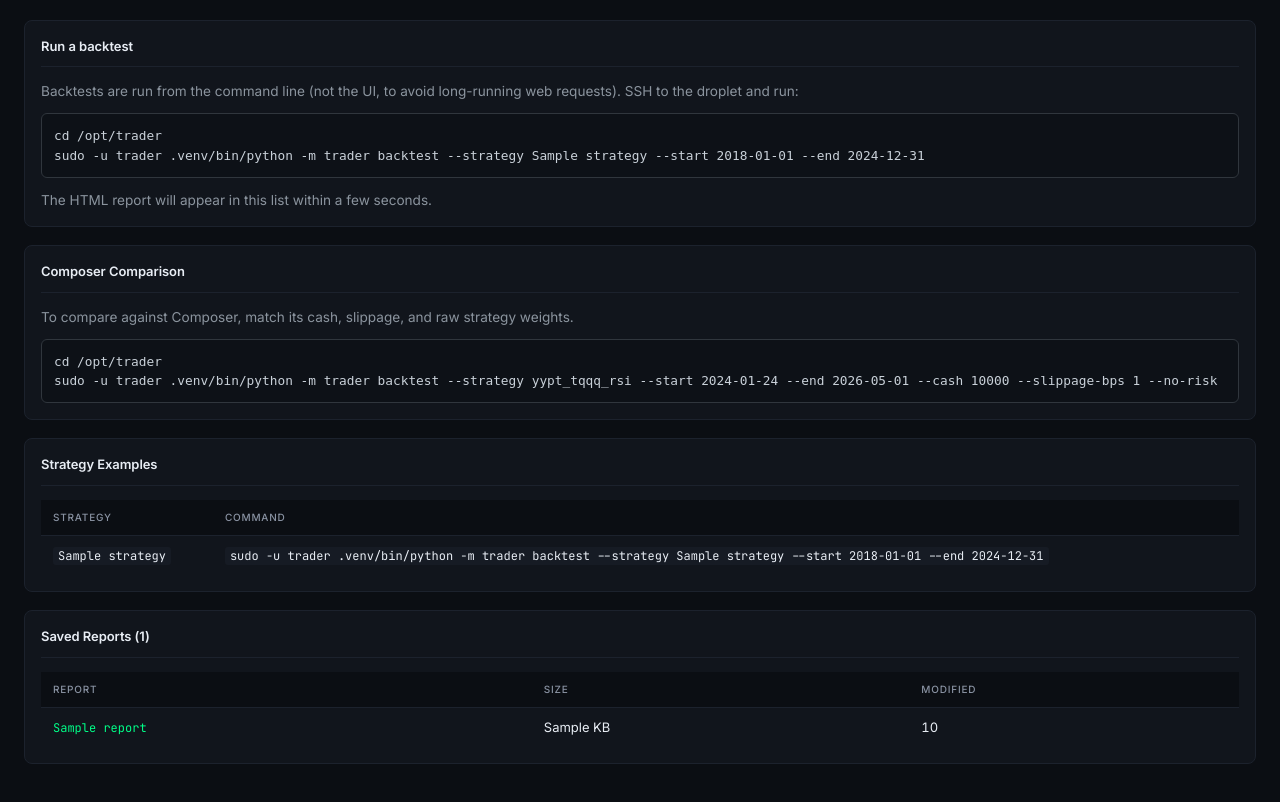
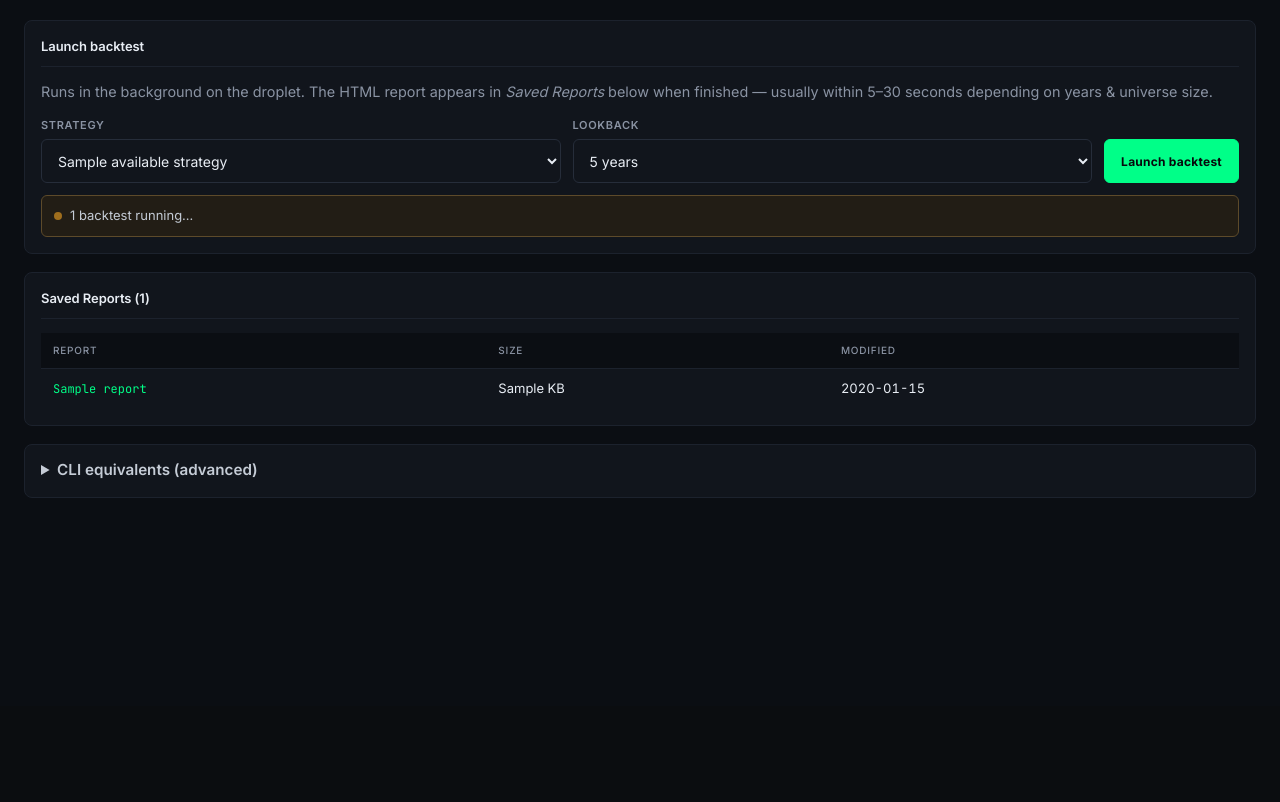
Before and after one commit to drizzle/trader, a FastAPI app: template trader/dashboard/templates/backtests.html in a window 1280 px wide. Shown: the part 94-896 px from the top of the page. After the commit the page ends 592 px from the top, so only its background shows below. Run offline with FastAPI, Linux system fonts and the light colour scheme; the template is opened without the code that fills it: most values are stand-ins (such as "Sample title", 1, 10 or a date in 2020).

Commit message:
update template

```diff
--- a/trader/dashboard/app.py
+++ b/trader/dashboard/app.py
@@ -20,6 +20,9 @@ import json
 import resource
 import secrets
 import sqlite3
+import subprocess
+import sys
+import threading
 import time
 from datetime import datetime, timedelta, timezone
 from pathlib import Path
@@ -412,6 +415,9 @@ def create_app(cfg: Config) -> FastAPI:
     # Templates live next to this file.
     templates = Jinja2Templates(directory=str(Path(__file__).parent / "templates"))
 
+    # Track in-flight backtest jobs so the UI can show a "running" indicator.
+    _running_backtests: set[str] = set()
+
     # We instantiate ExecutionClient lazily on each request because a brief
     # Alpaca outage shouldn't bring the dashboard down at startup.
     def _execution() -> ExecutionClient | None:
@@ -504,7 +510,11 @@ def create_app(cfg: Config) -> FastAPI:
             ],
         })
 
-    @app.get("/", response_class=HTMLResponse)
+    @app.get("/")
+    def root_redirect():
+        return RedirectResponse(url="/trades", status_code=307)
+
+    @app.get("/strategy", response_class=HTMLResponse)
     def strategy_view(request: Request):
         view_started = time.perf_counter()
         signals = _read_signals(cfg.db_path, limit=20)
@@ -713,14 +723,22 @@ def create_app(cfg: Config) -> FastAPI:
         return RedirectResponse(url="/risk", status_code=303)
 
     @app.get("/backtests", response_class=HTMLResponse)
-    def backtests_view(request: Request):
+    def backtests_view(request: Request, msg: str = "", err: str = ""):
         kill_engaged = Path(cfg.risk.kill_switch_path).exists()
         bt_dir = cfg.data_dir / "backtests"
         bt_dir.mkdir(parents=True, exist_ok=True)
+
+        def _fmt_mtime(ts: float) -> str:
+            try:
+                return datetime.fromtimestamp(ts, tz=timezone.utc).strftime("%Y-%m-%d %H:%M UTC")
+            except Exception:
+                return str(int(ts))
+
         reports = sorted(
             (
                 {"name": p.name, "size_kb": p.stat().st_size // 1024,
-                 "mtime": p.stat().st_mtime}
+                 "mtime": p.stat().st_mtime,
+                 "mtime_label": _fmt_mtime(p.stat().st_mtime)}
                 for p in bt_dir.glob("*.html")
             ),
             key=lambda r: r["mtime"], reverse=True,
@@ -731,19 +749,115 @@ def create_app(cfg: Config) -> FastAPI:
             "kill_engaged": kill_engaged,
             "reports": list(reports),
             "available_strategies": _available_strategies(cfg.strategy.name),
+            "running_jobs": list(_running_backtests),
             "read_only": read_only,
             "mode": "LIVE" if cfg.alpaca.live else "PAPER",
+            "flash_msg": msg,
+            "flash_err": err,
         })
 
+    @app.post("/backtests/run")
+    async def backtests_run(request: Request):
+        if read_only:
+            return RedirectResponse(url="/backtests?err=Dashboard+is+read-only", status_code=303)
+        body = (await request.body()).decode()
+        form = parse_qs(body)
+        strategy = (form.get("strategy", [""])[0] or "").strip()
+        years_raw = (form.get("years", [""])[0] or "").strip()
+        valid_strategies = {s["name"] for s in _available_strategies(cfg.strategy.name)}
+        if strategy not in valid_strategies:
+            return RedirectResponse(url="/backtests?err=Unknown+strategy", status_code=303)
+        try:
+            years = int(years_raw)
+        except ValueError:
+            return RedirectResponse(url="/backtests?err=Invalid+lookback", status_code=303)
+        if years not in (1, 2, 5, 10):
+            return RedirectResponse(url="/backtests?err=Lookback+must+be+1%2C+2%2C+5+or+10+years", status_code=303)
+
+        end = datetime.now(timezone.utc).date()
+        start = end.replace(year=end.year - years)
+        job_id = f"{strategy}-{years}y-{int(time.time())}"
+        cmd = [
+            sys.executable, "-m", "trader", "backtest",
+            "--strategy", strategy,
+            "--start", start.isoformat(),
+            "--end", end.isoformat(),
+        ]
+
+        def _run():
+            _running_backtests.add(job_id)
+            try:
+                subprocess.run(cmd, cwd=str(Path(__file__).resolve().parents[2]),
+                               check=False, capture_output=True, timeout=15 * 60)
+            except Exception:
+                pass
+            finally:
+                _running_backtests.discard(job_id)
+
+        threading.Thread(target=_run, daemon=True).start()
+        return RedirectResponse(
+            url=f"/backtests?msg=Launched+{strategy}+%C2%B7+{years}y+%E2%80%94+report+will+appear+below+when+complete",
+            status_code=303,
+        )
+
     @app.get("/backtests/{name}")
-    def backtest_file(name: str):
+    def backtest_file(name: str, raw: int = 0):
         # Whitelist: only files directly under data/backtests with .html extension.
         if "/" in name or "\\" in name or not name.endswith(".html"):
             return JSONResponse({"error": "invalid name"}, status_code=400)
         path = cfg.data_dir / "backtests" / name
         if not path.exists() or not path.is_file():
             return JSONResponse({"error": "not found"}, status_code=404)
-        return FileResponse(path, media_type="text/html")
+        # raw=1 serves the report directly (used inside the iframe).
+        if raw:
+            return FileResponse(path, media_type="text/html")
+        # Default: wrap report in a frame with a "Back to Dashboard" header,
+        # so users (especially on mobile) can navigate home from a report.
+        wrapper = f"""<!doctype html>
+<html lang="en"><head>
+<meta charset="utf-8">
+<meta name="viewport" content="width=device-width, initial-scale=1">
+<title>{name} · Backtest</title>
+<link rel="icon" href="/favicon.svg" type="image/svg+xml">
+<style>
+  :root {{
+    --bg-0: #0a1410; --bg-1: #0f1c17; --fg-0: #e6f0ea; --fg-1: #b8c7be;
+    --fg-2: #6f8479; --accent: #4ade80; --border-1: #1a2a22;
+  }}
+  * {{ box-sizing: border-box; }}
+  html, body {{ margin: 0; padding: 0; background: var(--bg-0); color: var(--fg-0);
+    font-family: -apple-system, BlinkMacSystemFont, "Segoe UI", system-ui, sans-serif; height: 100%; }}
+  .bar {{
+    display: flex; align-items: center; gap: 14px;
+    padding: 12px 18px; background: var(--bg-1);
+    border-bottom: 1px solid var(--border-1);
+    position: sticky; top: 0; z-index: 10;
+    -webkit-backdrop-filter: blur(8px); backdrop-filter: blur(8px);
+  }}
+  .bar a.back {{
+    color: var(--accent); text-decoration: none; font-weight: 600;
+    font-size: 14px; display: inline-flex; align-items: center; gap: 6px;
+    padding: 6px 10px; border-radius: 6px;
+    border: 1px solid color-mix(in srgb, var(--accent) 30%, transparent);
+    background: color-mix(in srgb, var(--accent) 8%, transparent);
+    min-height: 36px;
+  }}
+  .bar a.back:hover {{ background: color-mix(in srgb, var(--accent) 14%, transparent); }}
+  .bar .name {{ color: var(--fg-1); font-family: "JetBrains Mono", ui-monospace, monospace;
+    font-size: 13px; overflow: hidden; text-overflow: ellipsis; white-space: nowrap; flex: 1; }}
+  .bar a.open {{ color: var(--fg-2); text-decoration: none; font-size: 13px; padding: 6px 10px; }}
+  .bar a.open:hover {{ color: var(--fg-0); }}
+  .frame {{ display: block; width: 100%; height: calc(100vh - 61px); border: 0; background: white; }}
+</style>
+</head><body>
+<div class="bar">
+  <a class="back" href="/backtests">← Backtests</a>
+  <span class="name">{name}</span>
+  <a class="open" href="/backtests/{name}?raw=1" target="_blank" rel="noopener">Open raw ↗</a>
+</div>
+<iframe class="frame" src="/backtests/{name}?raw=1" title="{name}"></iframe>
+</body></html>"""
+        return HTMLResponse(wrapper)
 
     @app.get("/healthz")
     def healthz():
--- a/trader/dashboard/templates/backtests.html
+++ b/trader/dashboard/templates/backtests.html
@@ -3,61 +3,134 @@
 {% block heading %}Backtests{% endblock %}
 {% block content %}
 
-<div class="card">
-  <h2>Run a backtest</h2>
-  <p style="color:#8b949e; font-size:0.85rem; margin:0 0 12px">
-    Backtests are run from the command line (not the UI, to avoid long-running web requests).
-    SSH to the droplet and run:
-  </p>
-  <pre style="padding:12px; background:#0d1117; border:1px solid #30363d;
-              border-radius:6px; font-size:0.8rem; color:#c9d1d9; overflow-x:auto; margin:0">cd /opt/trader
-sudo -u trader .venv/bin/python -m trader backtest --strategy {{ cfg.strategy.name }} --start 2018-01-01 --end 2024-12-31</pre>
-  <p style="color:#8b949e; font-size:0.85rem; margin:12px 0 0">
-    The HTML report will appear in this list within a few seconds.
-  </p>
-</div>
+{% if flash_msg %}
+  <div class="card" style="border-left:3px solid var(--accent); background: color-mix(in srgb, var(--accent) 8%, var(--bg-1));">
+    <p style="margin:0; color:var(--fg-0); font-size:0.9rem">{{ flash_msg }}</p>
+  </div>
+{% endif %}
+{% if flash_err %}
+  <div class="card" style="border-left:3px solid var(--neg); background: color-mix(in srgb, var(--neg) 10%, var(--bg-1));">
+    <p style="margin:0; color:var(--fg-0); font-size:0.9rem">{{ flash_err }}</p>
+  </div>
+{% endif %}
 
 <div class="card">
-  <h2>Composer Comparison</h2>
-  <p style="color:#8b949e; font-size:0.85rem; margin:0 0 12px">
-    To compare against Composer, match its cash, slippage, and raw strategy weights.
+  <h2>Launch backtest</h2>
+  <p class="muted" style="font-size:0.9rem; margin:0 0 14px">
+    Runs in the background on the droplet. The HTML report appears in <em>Saved Reports</em> below when finished
+    — usually within 5–30 seconds depending on years &amp; universe size.
   </p>
-  <pre style="padding:12px; background:#0d1117; border:1px solid #30363d;
-              border-radius:6px; font-size:0.8rem; color:#c9d1d9; overflow-x:auto; margin:0">cd /opt/trader
-sudo -u trader .venv/bin/python -m trader backtest --strategy yypt_tqqq_rsi --start 2024-01-24 --end 2026-05-01 --cash 10000 --slippage-bps 1 --no-risk</pre>
-</div>
-
-<div class="card">
-  <h2>Strategy Examples</h2>
-  <table>
-    <thead><tr><th>Strategy</th><th>Command</th></tr></thead>
-    <tbody>
-    {% for strategy in available_strategies %}
-      <tr>
-        <td><code>{{ strategy.name }}</code></td>
-        <td><code>sudo -u trader .venv/bin/python -m trader backtest --strategy {{ strategy.name }} --start 2018-01-01 --end 2024-12-31</code></td>
-      </tr>
-    {% endfor %}
-    </tbody>
-  </table>
+  <form method="post" action="/backtests/run" class="bt-form">
+    <label class="bt-field">
+      <span>Strategy</span>
+      <select name="strategy" required>
+        {% for s in available_strategies %}
+          <option value="{{ s.name }}" {% if s.active %}selected{% endif %}>
+            {{ s.name }}{% if s.active %} · active{% endif %}
+          </option>
+        {% endfor %}
+      </select>
+    </label>
+    <label class="bt-field">
+      <span>Lookback</span>
+      <select name="years" required>
+        <option value="1">1 year</option>
+        <option value="2">2 years</option>
+        <option value="5" selected>5 years</option>
+        <option value="10">10 years</option>
+      </select>
+    </label>
+    <button type="submit" class="bt-launch" {% if read_only %}disabled title="Dashboard is read-only"{% endif %}>
+      Launch backtest
+    </button>
+  </form>
+  {% if running_jobs %}
+    <div class="bt-running">
+      <span class="dot"></span>
+      <span>{{ running_jobs|length }} backtest{% if running_jobs|length != 1 %}s{% endif %} running…</span>
+    </div>
+  {% endif %}
 </div>
 
 <div class="card">
   <h2>Saved Reports ({{ reports|length }})</h2>
   {% if reports %}
-  <table>
-    <thead><tr><th>Report</th><th>Size</th><th>Modified</th></tr></thead>
-    <tbody>
-    {% for r in reports %}
-      <tr>
-        <td><a class="report" href="/backtests/{{ r.name }}" target="_blank">{{ r.name }}</a></td>
-        <td>{{ r.size_kb }} KB</td>
-        <td>{{ r.mtime | int | string }}</td>
-      </tr>
-    {% endfor %}
-    </tbody>
-  </table>
-  {% else %}<div class="empty">No backtest reports yet — run one from the CLI.</div>{% endif %}
+  <div class="scroll">
+    <table>
+      <thead><tr><th>Report</th><th>Size</th><th>Modified</th></tr></thead>
+      <tbody>
+      {% for r in reports %}
+        <tr>
+          <td><a class="report" href="/backtests/{{ r.name }}">{{ r.name }}</a></td>
+          <td>{{ r.size_kb }} KB</td>
+          <td>{{ r.mtime_label }}</td>
+        </tr>
+      {% endfor %}
+      </tbody>
+    </table>
+  </div>
+  {% else %}<div class="empty">No backtest reports yet — launch one above.</div>{% endif %}
 </div>
 
+<details class="card" style="padding-top:14px">
+  <summary style="cursor:pointer; color:var(--fg-1); font-weight:600; font-size:0.95rem">CLI equivalents (advanced)</summary>
+  <p class="muted" style="font-size:0.85rem; margin:14px 0 8px">
+    For custom date ranges, cash, slippage, or <code>--no-risk</code> comparisons, run from the droplet:
+  </p>
+  <pre class="code-block">cd /opt/trader
+sudo -u trader .venv/bin/python -m trader backtest --strategy {{ cfg.strategy.name }} --start 2018-01-01 --end 2024-12-31</pre>
+  <p class="muted" style="font-size:0.85rem; margin:12px 0 8px">Composer-comparable run:</p>
+  <pre class="code-block">sudo -u trader .venv/bin/python -m trader backtest --strategy yypt_tqqq_rsi --start 2024-01-24 --end 2026-05-01 --cash 10000 --slippage-bps 1 --no-risk</pre>
+</details>
+
+<style>
+  .bt-form {
+    display: grid;
+    grid-template-columns: 1fr 1fr auto;
+    gap: 12px;
+    align-items: end;
+  }
+  .bt-field { display: flex; flex-direction: column; gap: 6px; min-width: 0; }
+  .bt-field > span {
+    color: var(--fg-2); font-size: 11px;
+    text-transform: uppercase; letter-spacing: 0.06em; font-weight: 600;
+  }
+  .bt-field select {
+    background: var(--bg-2); color: var(--fg-0);
+    border: 1px solid var(--border-2); border-radius: var(--r-md);
+    padding: 10px 12px; font-size: 14px; min-height: 44px;
+    font-family: inherit;
+  }
+  .bt-field select:focus {
+    outline: none; border-color: var(--accent);
+    box-shadow: 0 0 0 3px color-mix(in srgb, var(--accent) 24%, transparent);
+  }
+  .bt-launch {
+    min-height: 44px; padding: 10px 18px;
+    font-weight: 600; font-size: 14px;
+    background: var(--accent); color: #07140d;
+    border: 0; border-radius: var(--r-md); cursor: pointer;
+    white-space: nowrap;
+  }
+  .bt-launch:hover:not(:disabled) { background: color-mix(in srgb, var(--accent) 88%, white); }
+  .bt-launch:disabled { opacity: 0.45; cursor: not-allowed; }
+  .bt-running {
+    display: flex; align-items: center; gap: 8px;
+    margin-top: 12px; padding: 10px 12px;
+    background: color-mix(in srgb, var(--warn) 10%, var(--bg-1));
+    border: 1px solid color-mix(in srgb, var(--warn) 30%, var(--border-1));
+    border-radius: var(--r-md);
+    color: var(--fg-1); font-size: 13px;
+  }
+  .bt-running .dot {
+    width: 8px; height: 8px; border-radius: 50%;
+    background: var(--warn); animation: pulse 1.4s ease-in-out infinite;
+  }
+  @keyframes pulse { 0%, 100% { opacity: 1; } 50% { opacity: 0.35; } }
+  @media (max-width: 640px) {
+    .bt-form { grid-template-columns: 1fr 1fr; }
+    .bt-launch { grid-column: 1 / -1; }
+  }
+</style>
+
 {% endblock %}
--- a/trader/dashboard/templates/base.html
+++ b/trader/dashboard/templates/base.html
@@ -344,7 +344,7 @@
 </header>
 <nav>
   <a href="/trades" class="{% if active_tab == 'trades' %}active{% endif %}">Trades &amp; P&amp;L</a>
-  <a href="/" class="{% if active_tab == 'strategy' %}active{% endif %}">Strategy</a>
+  <a href="/strategy" class="{% if active_tab == 'strategy' %}active{% endif %}">Strategy</a>
   <a href="/risk" class="{% if active_tab == 'risk' %}active{% endif %}">Risk</a>
   <a href="/backtests" class="{% if active_tab == 'backtests' %}active{% endif %}">Backtests</a>
   <a href="/advisors" class="{% if active_tab == 'advisors' %}active{% endif %}">Advisor</a>
```
